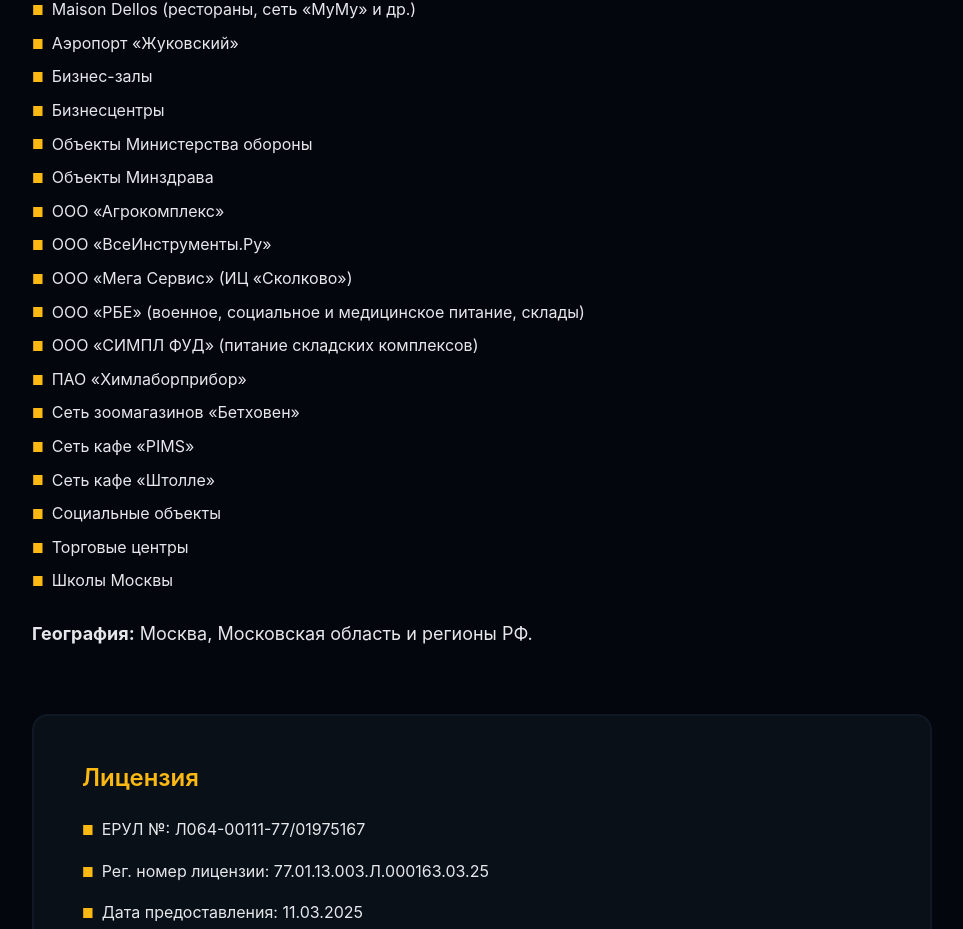
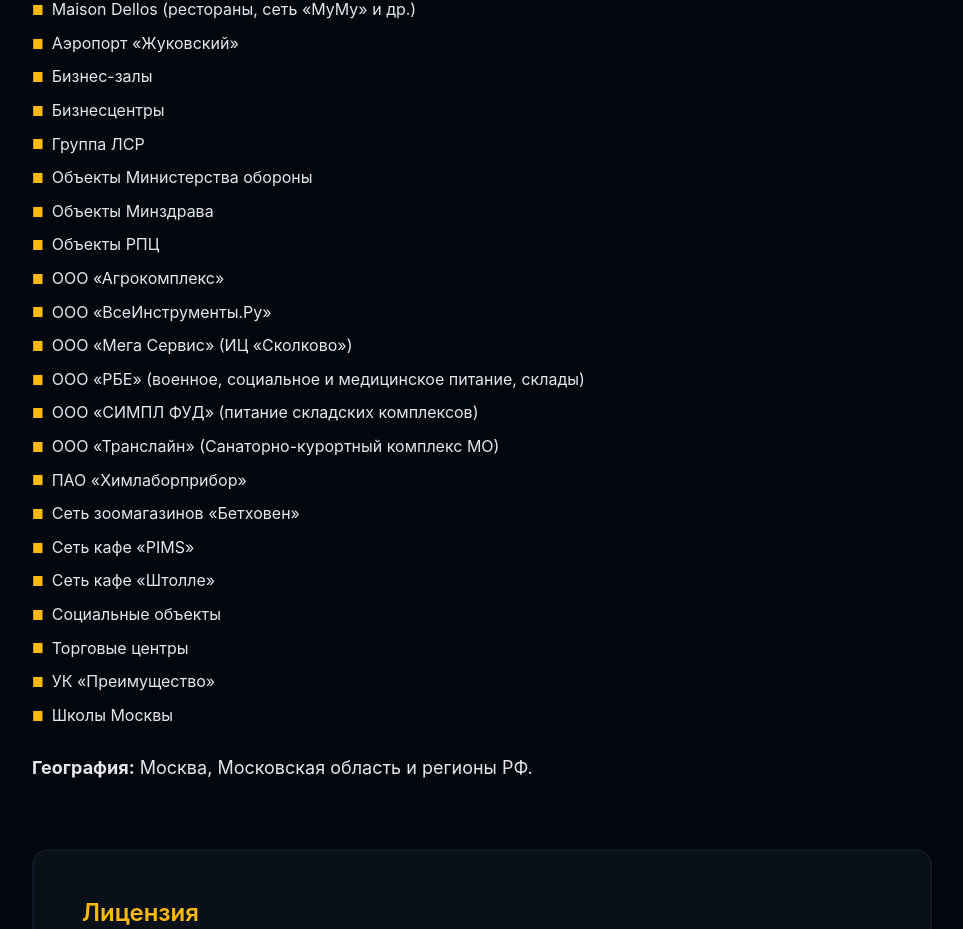
Before and after one commit to reenaBoo/dez-site, a Next.js app: page /about in a window 1280 px wide. Shown: the part 1497-2426 px from the top of the page, without its empty margins (158-1121 px from the left). Built offline with nearby package versions, Linux system fonts and the light colour scheme.

Commit message:
Refactor clients list

```diff
--- a/src/app/about/page.tsx
+++ b/src/app/about/page.tsx
@@ -294,19 +294,23 @@
             <ListItem>Аэропорт «Жуковский»</ListItem>
             <ListItem>Бизнес-залы</ListItem>
             <ListItem>Бизнесцентры</ListItem>
+            <ListItem>Группа ЛСР</ListItem>
             <ListItem>Объекты Министерства обороны</ListItem>
             <ListItem>Объекты Минздрава</ListItem>
+            <ListItem>Объекты РПЦ</ListItem>
             <ListItem>ООО «Агрокомплекс»</ListItem>
             <ListItem>ООО «ВсеИнструменты.Ру»</ListItem>
             <ListItem>ООО «Мега Сервис» (ИЦ «Сколково»)</ListItem>
             <ListItem>ООО «РБЕ» (военное, социальное и медицинское питание, склады)</ListItem>
             <ListItem>ООО «СИМПЛ ФУД» (питание складских комплексов)</ListItem>
+            <ListItem>ООО «Транслайн» (Санаторно-курортный комплекс МО)</ListItem>
             <ListItem>ПАО «Химлаборприбор»</ListItem>
             <ListItem>Сеть зоомагазинов «Бетховен»</ListItem>
             <ListItem>Сеть кафе «PIMS»</ListItem>
             <ListItem>Сеть кафе «Штолле»</ListItem>
             <ListItem>Социальные объекты</ListItem>
             <ListItem>Торговые центры</ListItem>
+            <ListItem>УК «Преимущество»</ListItem>
             <ListItem>Школы Москвы</ListItem>
           </List>
           <Text style={{ marginTop: '1.5rem' }}>
```
